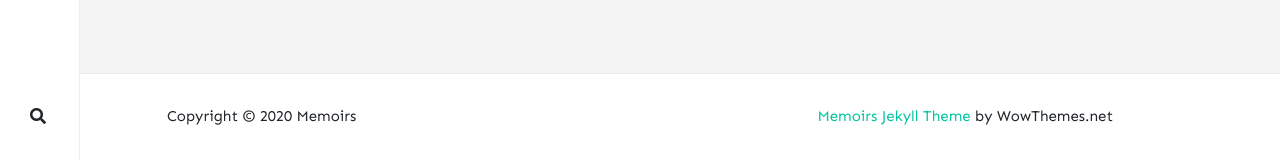
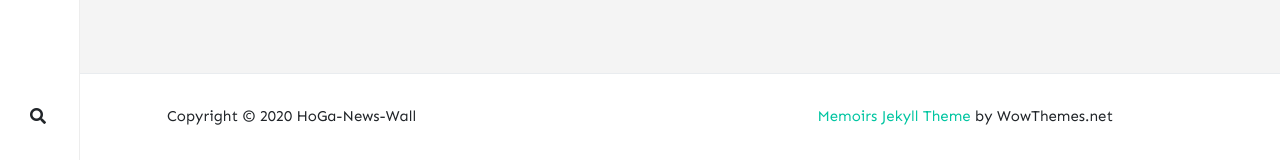
Before and after one commit to N3nz0/HoGa-News-Wall, a Jekyll site: the page built from index.html, in a window 1280 px wide and 900 px high, scrolled down 1523 px. Shown: the part 740-900 px from the top of the window. Built offline with Jekyll 4.4.1, drawn with Linux system fonts in a browser that asks for light colours; nearby versions of some CDN libraries; the list of posts is cut into pages by our own code; comment, search, counter and statistics services are not loaded.

Commit message:
yml baseURL chngd

```diff
--- a/_config.yml
+++ b/_config.yml
@@ -1,10 +1,10 @@
 # Site
-name: "Memoirs"
-title: "Memoirs"
+name: "HoGa-News-Wall"
+title: "HoGa-News-Wall"
 description: "I will take you on the fabulous world of exploration. Travel, culture, lifestyle. Eat, Pray, Love!"
 logo: 'assets/images/logo.png'
 favicon: 'assets/images/logo.png'
-baseurl: /jekyll-theme-memoirs
+baseurl: /HoGa-News-Wall
 google_analytics: 'UA-xxxxxxxx-1'
 disqus: 'demowebsite'
 mailchimp-list: 'https://wowthemes.us11.list-manage.com/subscribe/post?u=8aeb20a530e124561927d3bd8&amp;id=8c3d2d214b'
```
